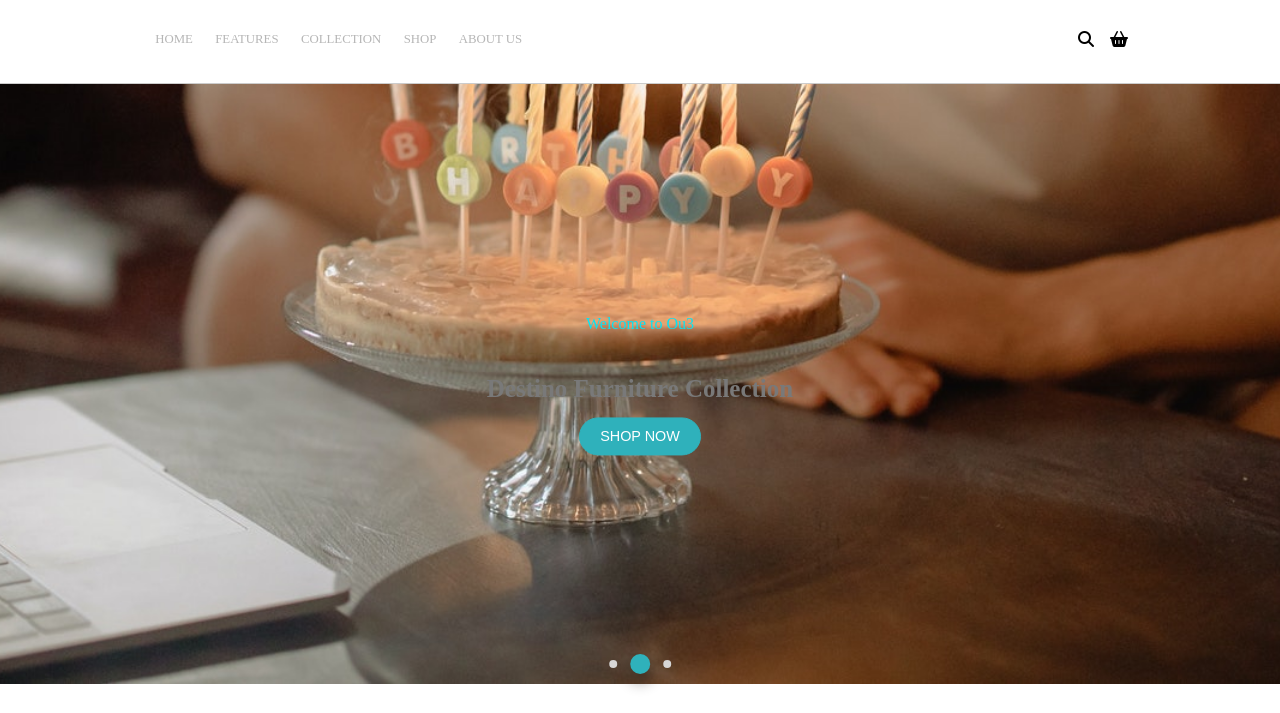
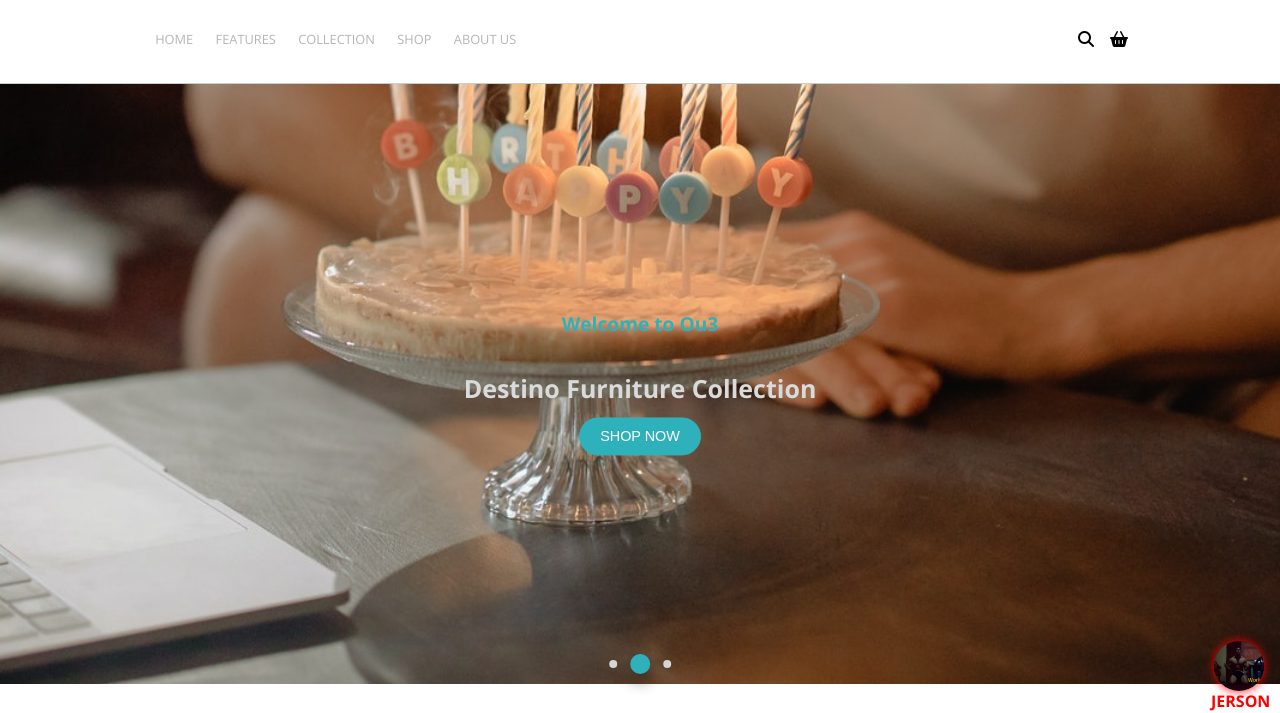
Before and after one commit to jerson100/Dise-oWeb_01, a plain HTML site: page index.html in a window 1280 px wide. Shown: the part 87-800 px from the top of the page. Drawn offline with nearby package versions, Linux system fonts and the light colour scheme.

Commit message:
Agregando la info del autor

```diff
--- a/css/base.css
+++ b/css/base.css
@@ -11,6 +11,7 @@
 body{
     font-size: 16px;
     line-height: 1.5rem;
+    font-family: 'Open Sans', sans-serif;
 }
 
 ul{
--- a/css/home.css
+++ b/css/home.css
@@ -156,7 +156,7 @@ header .top-container{
 
 .banner-container .slider-item img{
     max-height: 500px;
-    height: 200px;
+    height: 300px;
 }
 
 .slider-item .data-container{
@@ -171,7 +171,9 @@ header .top-container{
 }
 
 .data-container p{
-    color: #07e3f3;
+    color: var(--bg-primary);
+    font-size: 1.2em;
+    font-weight: bold;
 }
 
 .data-container .data__description{
@@ -180,7 +182,7 @@ header .top-container{
 }
 
 .data-container h1{
-    color: rgb(121, 121, 121);
+    color: rgb(218, 218, 218);
     font-size: 25px;
     font-weight: bold;
 }
@@ -559,6 +561,10 @@ main .whatOurClientSay{
     FOOTER
 */
 
+.footer ul li{
+    padding: .3rem 0;
+}
+
 .footer{
     color: rgba(0,0,0,.6);
     font-size: 14px;
@@ -569,7 +575,7 @@ main .whatOurClientSay{
 }
 
 .footer-inner-content section{
-    margin-bottom: 1rem;
+    margin-bottom: 1.5rem;
 }
 
 .footer-inner-content section:last-child{
@@ -721,6 +727,34 @@ main .whatOurClientSay{
     MEDIA QUERIES
 
 */
+
+
+.wrapper_autor{
+    position: fixed;
+    bottom: 1rem;
+    right: 1rem;
+}
+
+.wrapper_autor:before{
+    position: absolute;
+    content: 'JERSON';
+    font-size: 16px;
+    font-weight: bold;
+    color: red;
+    left: -3px;
+    bottom: -1rem;
+    text-align: center;
+    width: 100%;
+}
+
+.wrapper_autor img{
+    width: 50px;
+    height: 50px;
+    border-radius: 50%;
+    z-index: 1000000;
+    box-shadow: 0 0px 10px red;
+    object-fit: cover;
+}
 
 @media screen and (min-width:768px){
 
--- a/index.html
+++ b/index.html
@@ -5,6 +5,7 @@
     <meta charset="UTF-8">
     <meta name="viewport" content="width=device-width, initial-scale=1.0">
     <title>Site</title>
+    <link href="https://fonts.googleapis.com/css2?family=Open+Sans:ital,wght@0,300;0,400;0,700;1,300;1,400&display=swap" rel="stylesheet">
     <link rel="stylesheet" href="css/base.css">
     <link rel="stylesheet" href="css/layout.css">
     <link rel="stylesheet" href="css/color.css">
@@ -596,6 +597,9 @@
             </div>
         </section>
     </main>
+    <div class="wrapper_autor">
+        <img src="imgs/yo.jpg" alt="">
+    </div>
     <footer class="footer">
         <div class="footer-inner">
             <div class="je-container">
```
Also changed, not shown: imgs/yo.jpg (added).
